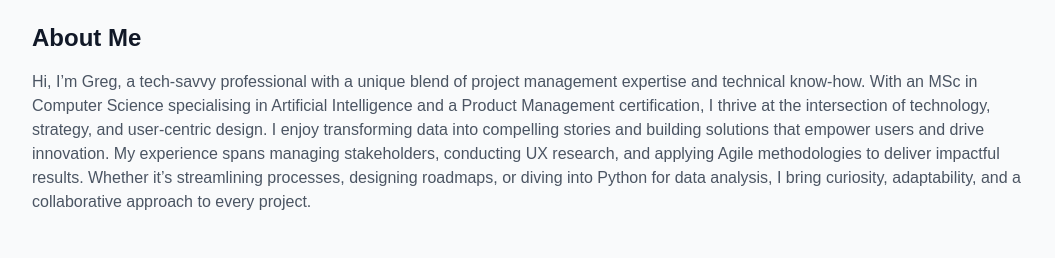
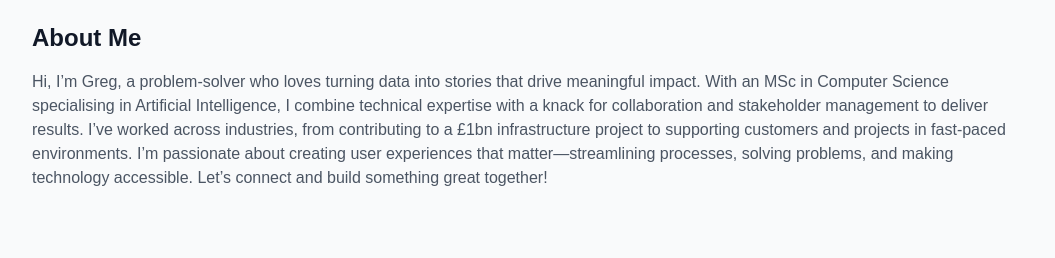
Before and after one commit to grw22/portfolio, a Next.js app: page / in a window 1280 px wide. Shown: the part 146-404 px from the top of the page, without its empty margins (112-1167 px from the left). Built offline with nearby package versions, Linux system fonts and the light colour scheme.

Commit message:
Update text content

```diff
--- a/app/page.js
+++ b/app/page.js
@@ -179,9 +179,11 @@ const HomePage = ({ onProjectClick }) => (
       <section className="mb-16">
         <h2 className="text-2xl font-semibold text-gray-900 mb-4">About Me</h2>
         <p className="text-gray-600">
-        Hi, I’m Greg, a tech-savvy professional with a unique blend of project management expertise and technical know-how. With an MSc in Computer Science specialising in Artificial Intelligence and a Product Management certification, I thrive at the intersection of technology, strategy, and user-centric design.
+        Hi, I’m Greg, a problem-solver who loves turning data into stories that drive meaningful impact. With an MSc in Computer Science specialising in Artificial Intelligence, I combine technical expertise with a knack for collaboration and stakeholder management to deliver results.
 
-I enjoy transforming data into compelling stories and building solutions that empower users and drive innovation. My experience spans managing stakeholders, conducting UX research, and applying Agile methodologies to deliver impactful results. Whether it’s streamlining processes, designing roadmaps, or diving into Python for data analysis, I bring curiosity, adaptability, and a collaborative approach to every project.
+I’ve worked across industries, from contributing to a £1bn infrastructure project to supporting customers and projects in fast-paced environments. I’m passionate about creating user experiences that matter—streamlining processes, solving problems, and making technology accessible.
+
+Let’s connect and build something great together!
         </p>
       </section>
 
```
